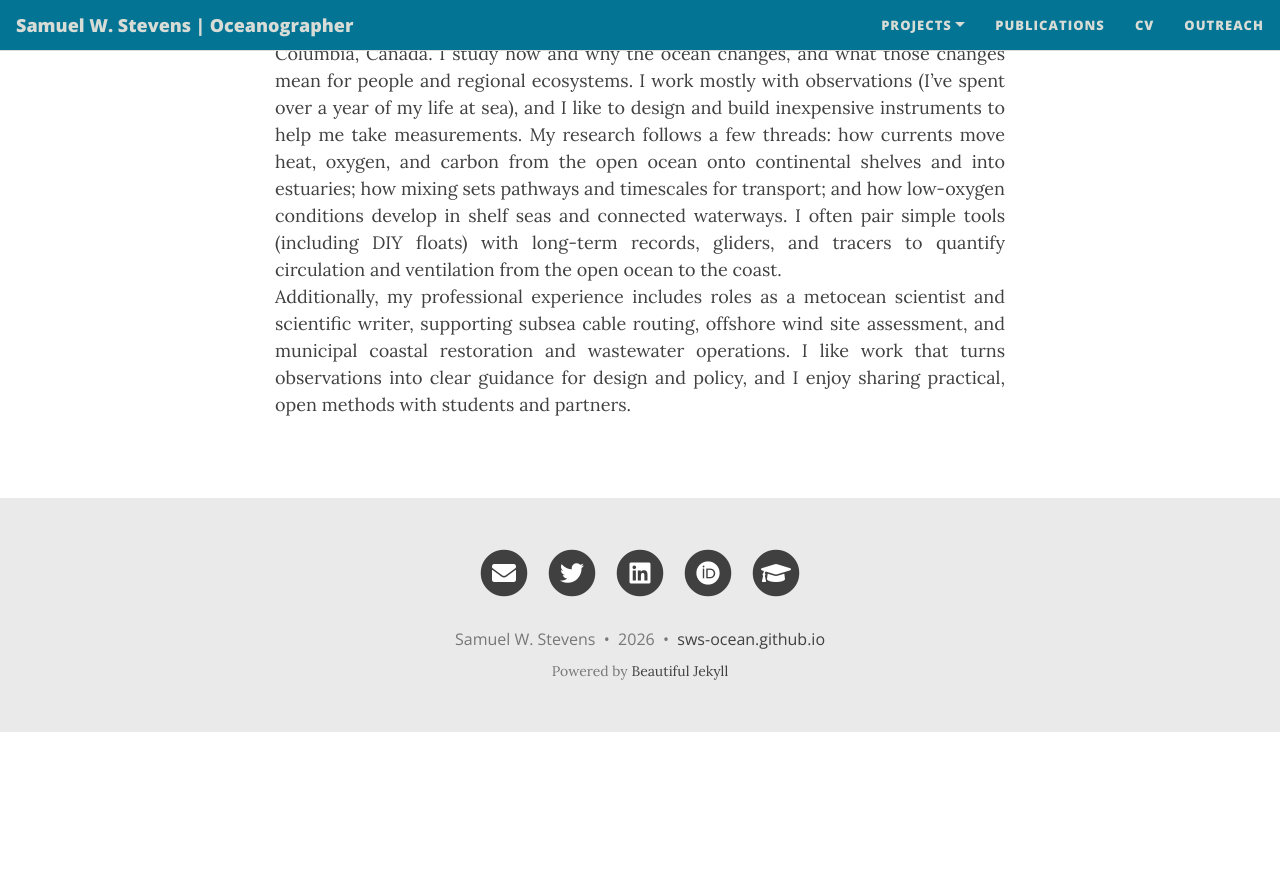
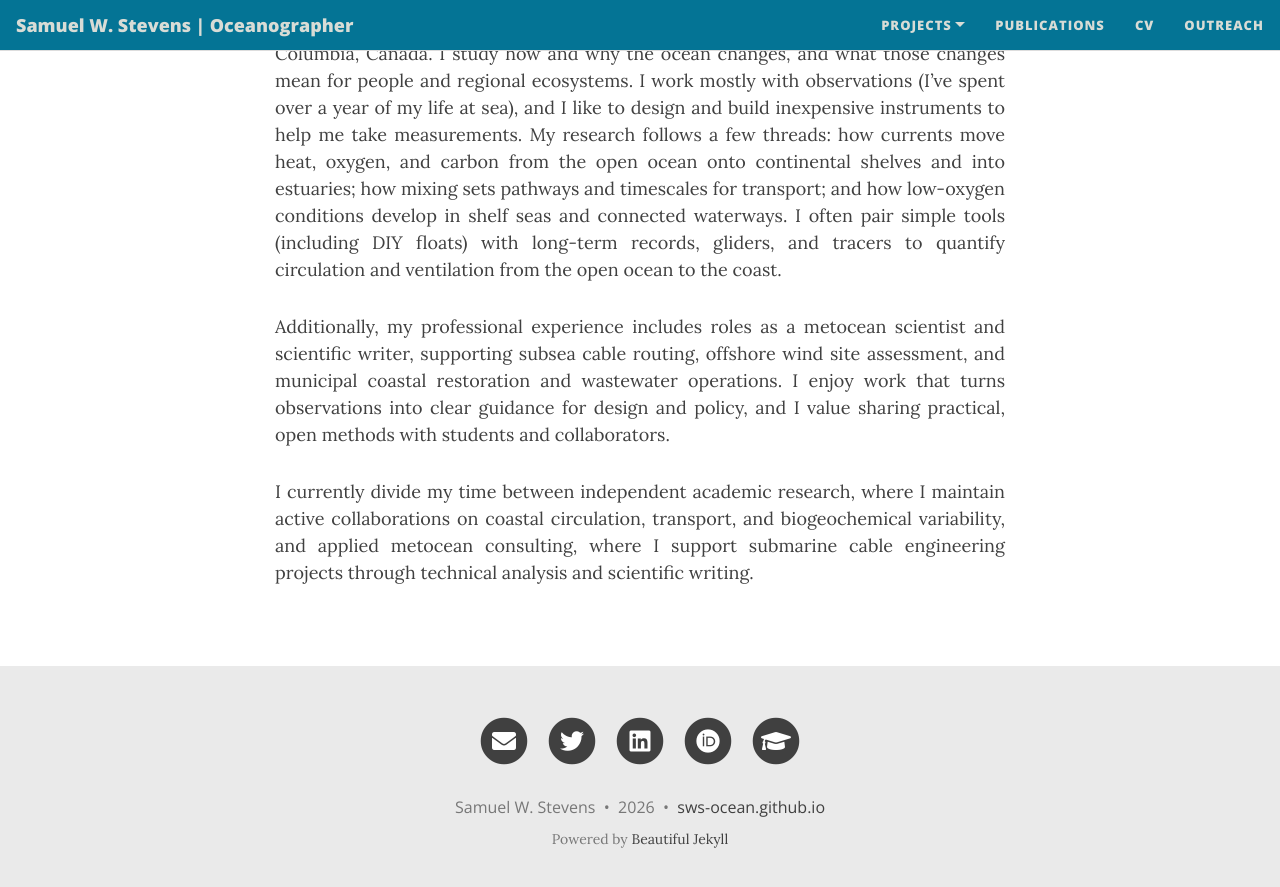
Before and after one commit to sws-ocean/sws-ocean.github.io, a Jekyll site: the page built from docs/index.html, in a window 1280 px wide and 900 px high, scrolled down 974 px. Shown: the top 887 px of the window. Built offline with Jekyll 4.4.1, drawn with Linux system fonts in a browser that asks for light colours; nearby versions of some CDN libraries; the list of posts is cut into pages by our own code; before the commit the page ends 1706 px from its top, so only the background shows below that.

Commit message:
Homepage update

```diff
--- a/docs/index.html
+++ b/docs/index.html
@@ -32,9 +32,15 @@
 <h2>About me</h2>
 
 <p align="justify">
-    My name is Sam Stevens and I am an oceanographer currently based in British Columbia, Canada. I study how and why the ocean changes, and what those changes mean for people and regional ecosystems. I work mostly with observations (I’ve spent over a year of my life at sea), and I like to design and build inexpensive instruments to help me take measurements. My research follows a few threads: how currents move heat, oxygen, and carbon from the open ocean onto continental shelves and into estuaries; how mixing sets pathways and timescales for transport; and how low-oxygen conditions develop in shelf seas and connected waterways. I often pair simple tools (including DIY floats) with long-term records, gliders, and tracers to quantify circulation and ventilation from the open ocean to the coast.<br>
+    My name is Sam Stevens and I am an oceanographer currently based in British Columbia, Canada. I study how and why the ocean changes, and what those changes mean for people and regional ecosystems. I work mostly with observations (I’ve spent over a year of my life at sea), and I like to design and build inexpensive instruments to help me take measurements. My research follows a few threads: how currents move heat, oxygen, and carbon from the open ocean onto continental shelves and into estuaries; how mixing sets pathways and timescales for transport; and how low-oxygen conditions develop in shelf seas and connected waterways. I often pair simple tools (including DIY floats) with long-term records, gliders, and tracers to quantify circulation and ventilation from the open ocean to the coast.
+</p>
 
-    Additionally, my professional experience includes roles as a metocean scientist and scientific writer, supporting subsea cable routing, offshore wind site assessment, and municipal coastal restoration and wastewater operations. I like work that turns observations into clear guidance for design and policy, and I enjoy sharing practical, open methods with students and partners.
+<p align="justify">
+    Additionally, my professional experience includes roles as a metocean scientist and scientific writer, supporting subsea cable routing, offshore wind site assessment, and municipal coastal restoration and wastewater operations. I enjoy work that turns observations into clear guidance for design and policy, and I value sharing practical, open methods with students and collaborators.
+</p>
+
+<p align="justify">
+    I currently divide my time between independent academic research, where I maintain active collaborations on coastal circulation, transport, and biogeochemical variability, and applied metocean consulting, where I support submarine cable engineering projects through technical analysis and scientific writing.
 </p>
 
 <!--
```
Also changed, not shown: 1 other file.
